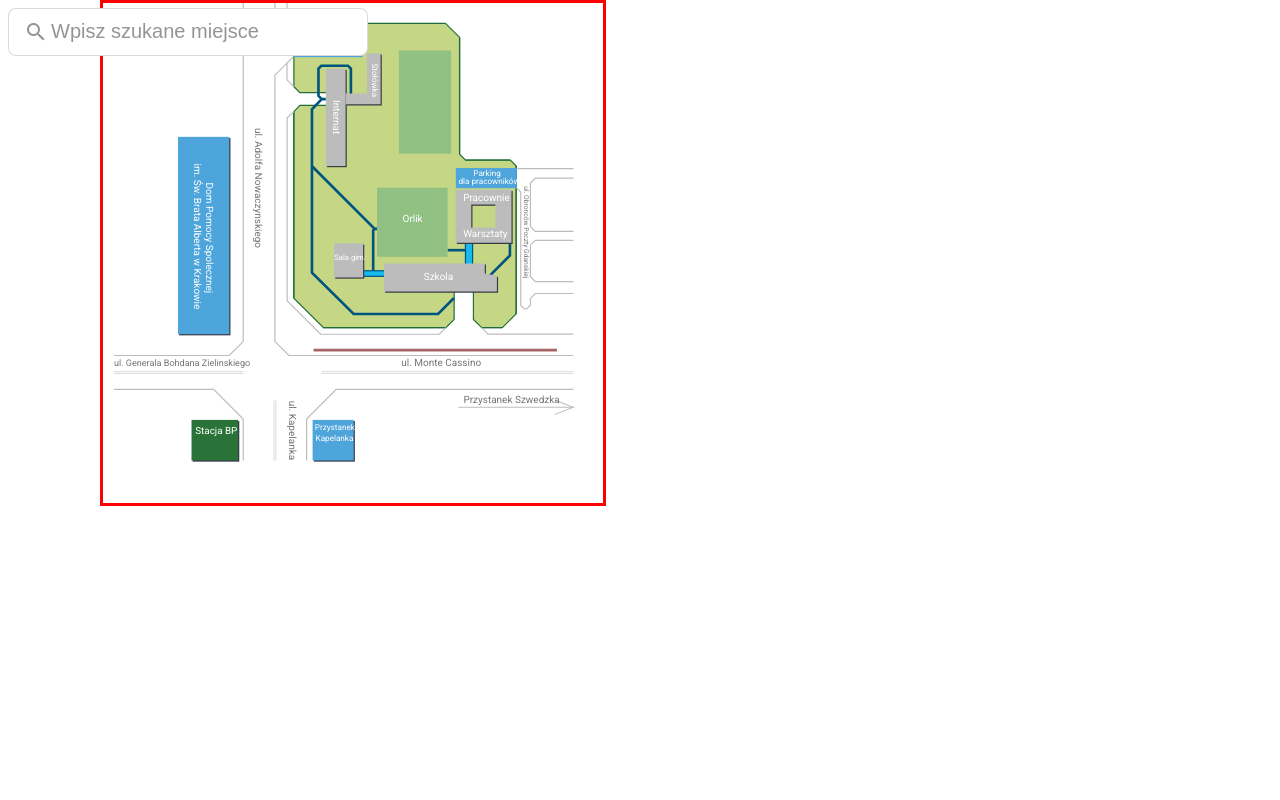
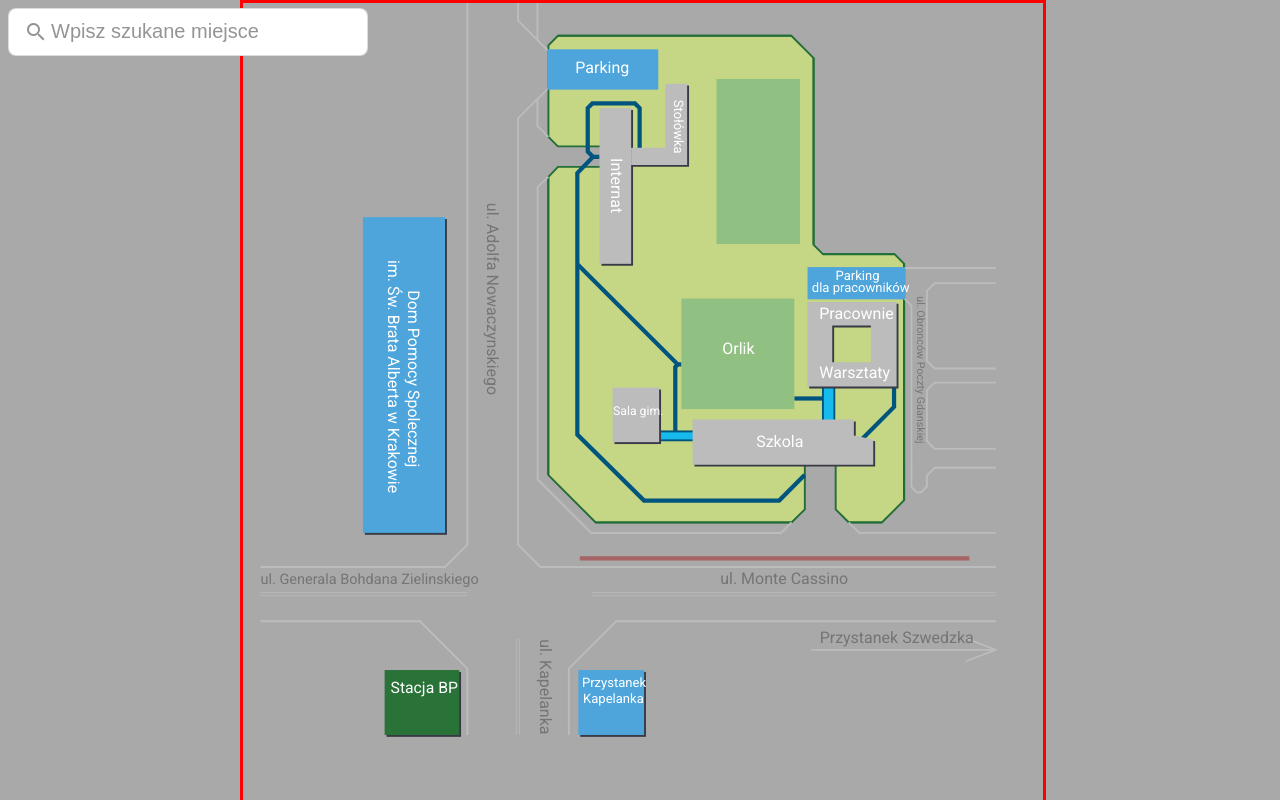
Before and after one commit to JanKozub/SchoolMap, an Angular app: page / in a window 1280 px wide. Built offline with nearby package versions, Linux system fonts and the light colour scheme.

Commit message:
-centered view on start

```diff
--- a/src/app/app.component.css
+++ b/src/app/app.component.css
@@ -1,17 +1,19 @@
 .frame {
   width: 100vw;
-  height: calc(100vh - 60px);
+  height: 100vh;
   position: absolute;
   overflow: hidden;
   z-index: 0;
+  background-color: darkgray;
 }
 
 .object {
-  width: 500px;
-  height: 500px;
+  width: 800px;
+  height: 800px;
   border: 3px solid red;
   position: relative;
-  left: 100px;
+  left: calc((100vw - 800px) / 2);
+  top: calc((100vh - 800px) / 2);
 
   user-select: none;
   -moz-user-select: none;
--- a/src/app/view-frame/view-frame.component.html
+++ /dev/null
@@ -1 +0,0 @@
-<p>view-frame works!</p>
--- a/src/app/views/floor-zero/floor-zero.component.ts
+++ b/src/app/views/floor-zero/floor-zero.component.ts
@@ -1,14 +1,14 @@
 import {Component} from '@angular/core';
 import {DataService} from '../../data.service';
 import {Router} from '@angular/router';
-import {ViewFrameComponent} from '../../view-frame/view-frame.component';
+import {ViewComponent} from '../view.component';
 
 @Component({
   selector: 'app-floor-zero',
   templateUrl: './floor-zero.component.html',
   styleUrls: ['./floor-zero.component.css']
 })
-export class FloorZeroComponent extends ViewFrameComponent {
+export class FloorZeroComponent extends ViewComponent {
 
   constructor(data: DataService, router: Router) {
     super(data, router);
--- a/src/app/views/main-view/main-view.component.ts
+++ b/src/app/views/main-view/main-view.component.ts
@@ -1,14 +1,14 @@
 import {Component} from '@angular/core';
 import {DataService} from '../../data.service';
 import {Router} from '@angular/router';
-import {ViewFrameComponent} from '../../view-frame/view-frame.component';
+import {ViewComponent} from '../view.component';
 
 @Component({
   selector: 'app-main-view',
   templateUrl: './main-view.component.html',
   styleUrls: ['./main-view.component.css']
 })
-export class MainViewComponent extends ViewFrameComponent {
+export class MainViewComponent extends ViewComponent {
 
   constructor(dataService: DataService, router: Router) {
     super(dataService, router);
--- a/src/app/view-frame/view-frame.component.ts
+++ b/src/app/views/view.component.ts
@@ -6,11 +6,10 @@ import {Router} from '@angular/router';
 
 @Component({
   selector: 'app-view-frame',
-  templateUrl: './view-frame.component.html',
-  styleUrls: ['./view-frame.component.css']
+  template: ''
 })
 
-export abstract class ViewFrameComponent<T = any> implements AfterViewInit, OnDestroy {
+export abstract class ViewComponent<T = any> implements AfterViewInit, OnDestroy {
 
   clickStatus: boolean;
   subscription: Subscription;
```
Also changed, not shown: src/app/view-frame/view-frame.component.css (deleted).
